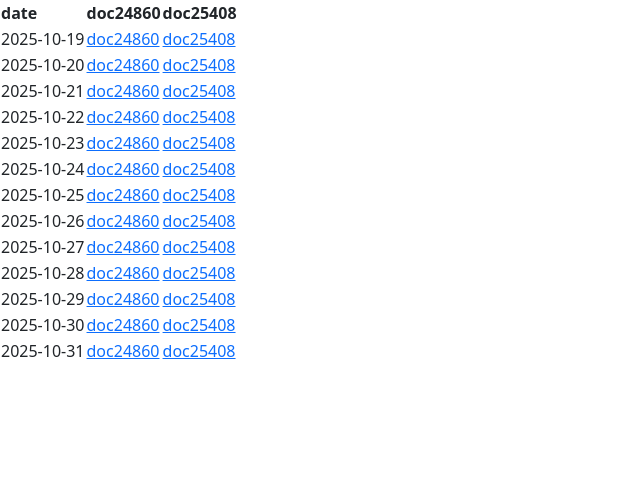
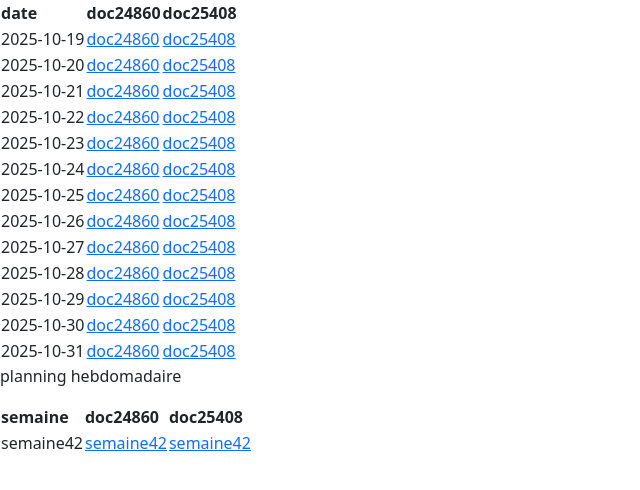
Before and after one commit to awelvor/enoria, a Jekyll site: the page built from celebrations.md, in a window 1280 px wide. Shown: the top 490 px of the page, without its empty margins (0-640 px from the left). Built offline with Jekyll 4.4.1, drawn with Linux system fonts in a browser that asks for light colours; our own code applies the rules of GitHub Pages for plain Markdown files.

Commit message:
Update celebrations.md

```diff
--- a/celebrations.md
+++ b/celebrations.md
@@ -14,3 +14,9 @@
 |2025-10-29|[doc24860](https://web.enoria.app/tools/documentspdf/?m=667077,667112&cel=&ac=&titredoc=&doc=24860&orientation=landscape&preview=pdf&format=a4)|[doc25408](https://web.enoria.app/tools/documentspdf/?m=667077,667112&cel=&ac=&titredoc=&doc=25408&orientation=landscape&preview=html&format=a4)|
 |2025-10-30|[doc24860](https://web.enoria.app/tools/documentspdf/?m=667124,666858&cel=&ac=&titredoc=&doc=24860&orientation=landscape&preview=pdf&format=a4)|[doc25408](https://web.enoria.app/tools/documentspdf/?m=667124,666858&cel=&ac=&titredoc=&doc=25408&orientation=landscape&preview=html&format=a4)|
 |2025-10-31|[doc24860](https://web.enoria.app/tools/documentspdf/?m=667139,734675,719190&cel=6990&ac=&titredoc=&doc=24860&orientation=landscape&preview=pdf&format=a4)|[doc25408](https://web.enoria.app/tools/documentspdf/?m=667139,734675,719190&cel=6990&ac=&titredoc=&doc=25408&orientation=landscape&preview=html&format=a4)|
+
+planning hebdomadaire
+
+|semaine|doc24860|doc25408|
+|---|---|---|
+|semaine42|[semaine42](https://web.enoria.app/tools/documentspdf/?m=667093,715295,639273,667075,667110,667122,666853,715296,667137,734623,684675,666599,684676,623120,667054&cel=5792,6990,6990,5792,6990,6990,5792,6970,6990,6990,5792,6970,6990,6970,6990&ac=91983,91984,87737&titredoc=&doc=24860&orientation=landscape&preview=pdf&format=a4)|[semaine42](https://web.enoria.app/tools/documentspdf/?m=667093,715295,639273,667075,667110,667122,666853,715296,667137,734623,684675,666599,684676,623120,667054&cel=5792,6990,6990,5792,6990,6990,5792,6970,6990,6990,5792,6970,6990,6970,6990&ac=91983,91984,87737&titredoc=&doc=25408&orientation=landscape&preview=html&format=a4)|
```
